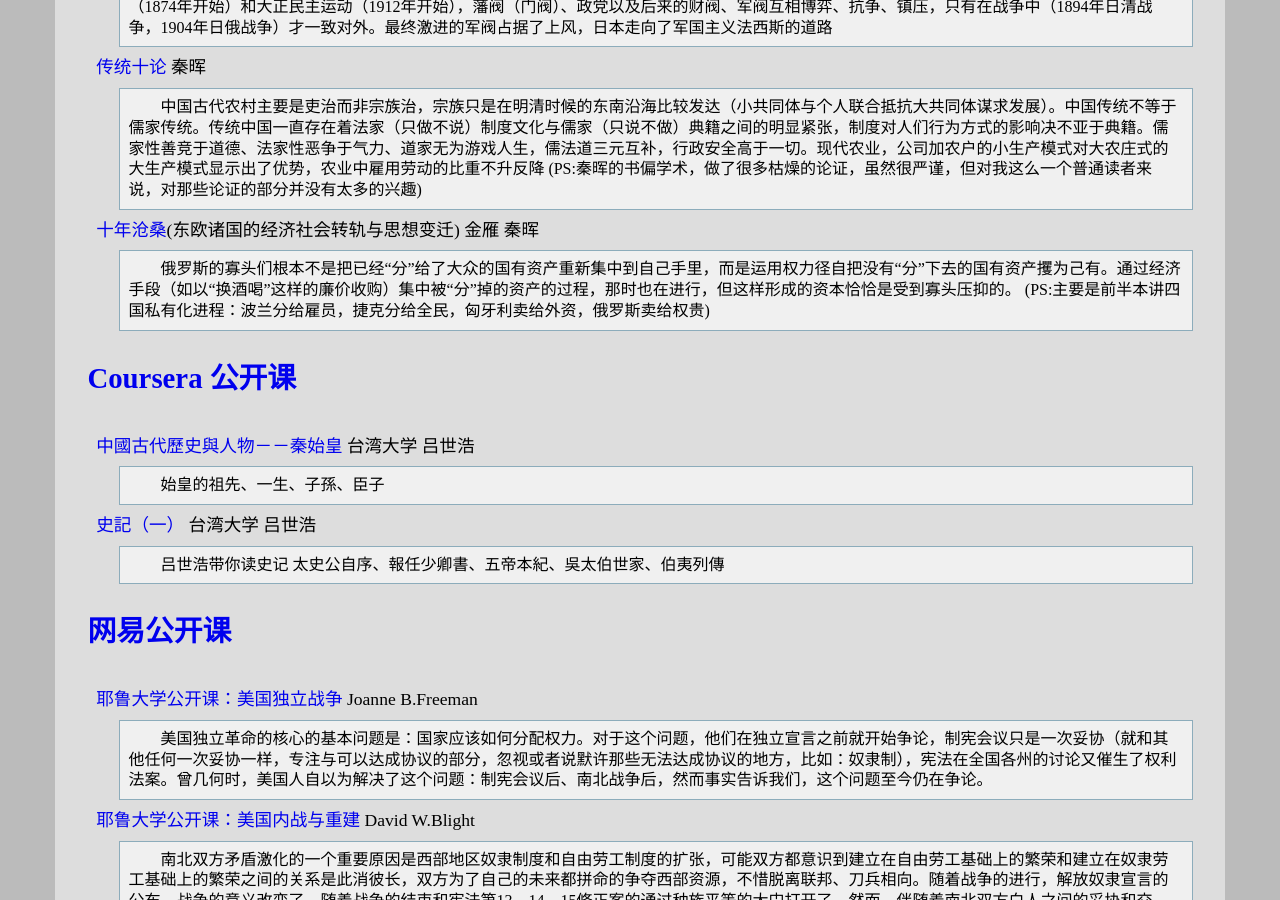
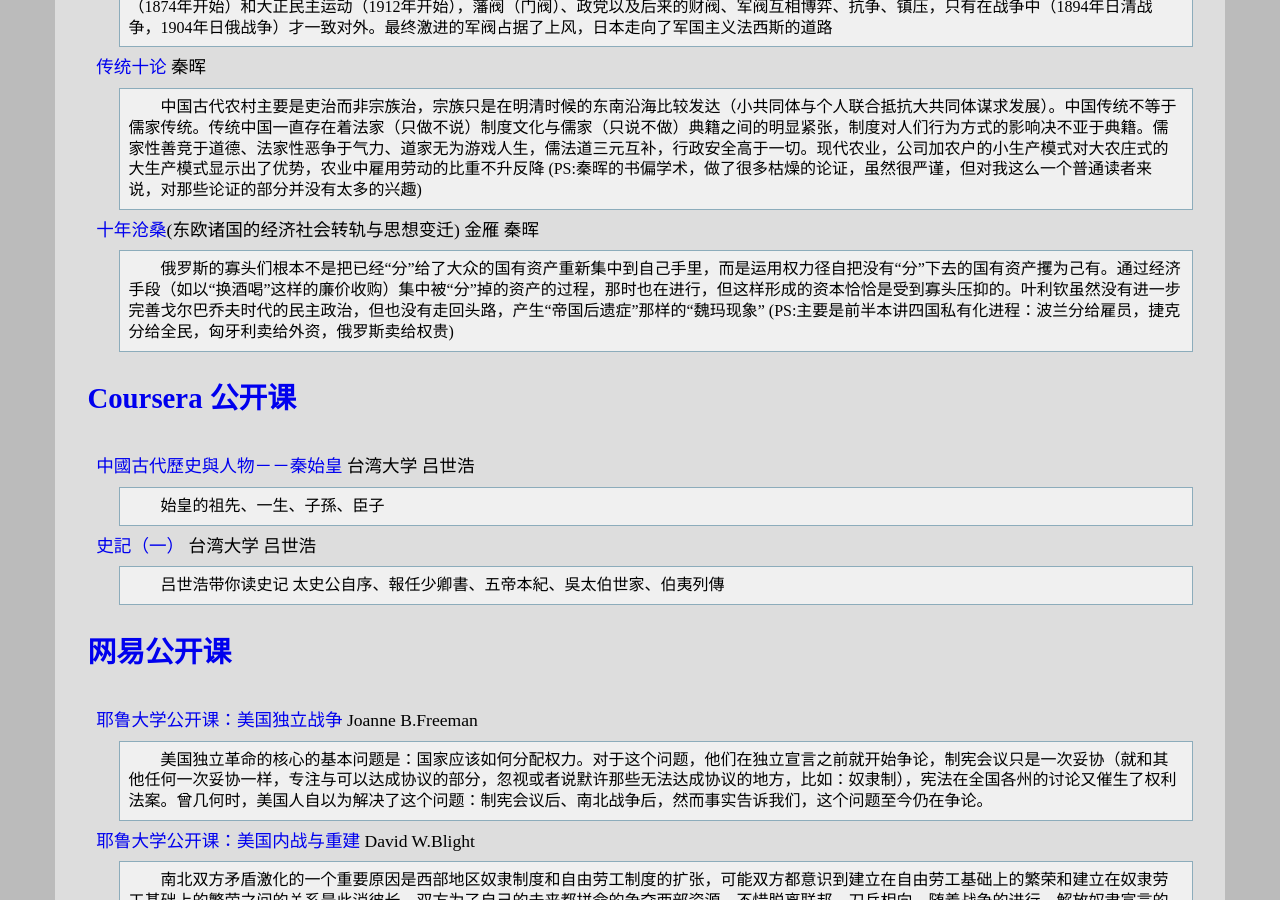
Before and after one commit to leiqin/leiqin.github.io, a Jekyll site: the page built from shoucang/history.markdown, in a window 1280 px wide and 900 px high, scrolled down 1976 px. Built offline with Jekyll 4.4.1, drawn with Linux system fonts in a browser that asks for light colours; comment, search, counter and statistics services are not loaded.

Commit message:
_ 小修改

```diff
--- a/shoucang/history.markdown
+++ b/shoucang/history.markdown
@@ -68,7 +68,7 @@ title: 以史为镜
 :	中国古代农村主要是吏治而非宗族治，宗族只是在明清时候的东南沿海比较发达（小共同体与个人联合抵抗大共同体谋求发展）。中国传统不等于儒家传统。传统中国一直存在着法家（只做不说）制度文化与儒家（只说不做）典籍之间的明显紧张，制度对人们行为方式的影响决不亚于典籍。儒家性善竞于道德、法家性恶争于气力、道家无为游戏人生，儒法道三元互补，行政安全高于一切。现代农业，公司加农户的小生产模式对大农庄式的大生产模式显示出了优势，农业中雇用劳动的比重不升反降 (PS:秦晖的书偏学术，做了很多枯燥的论证，虽然很严谨，但对我这么一个普通读者来说，对那些论证的部分并没有太多的兴趣)
 
 [十年沧桑](http://book.douban.com/subject/11615542/)(东欧诸国的经济社会转轨与思想变迁) 金雁 秦晖
-:	俄罗斯的寡头们根本不是把已经“分”给了大众的国有资产重新集中到自己手里，而是运用权力径自把没有“分”下去的国有资产攫为己有。通过经济手段（如以“换酒喝”这样的廉价收购）集中被“分”掉的资产的过程，那时也在进行，但这样形成的资本恰恰是受到寡头压抑的。 (PS:主要是前半本讲四国私有化进程：波兰分给雇员，捷克分给全民，匈牙利卖给外资，俄罗斯卖给权贵)
+:	俄罗斯的寡头们根本不是把已经“分”给了大众的国有资产重新集中到自己手里，而是运用权力径自把没有“分”下去的国有资产攫为己有。通过经济手段（如以“换酒喝”这样的廉价收购）集中被“分”掉的资产的过程，那时也在进行，但这样形成的资本恰恰是受到寡头压抑的。叶利钦虽然没有进一步完善戈尔巴乔夫时代的民主政治，但也没有走回头路，产生“帝国后遗症”那样的“魏玛现象” (PS:主要是前半本讲四国私有化进程：波兰分给雇员，捷克分给全民，匈牙利卖给外资，俄罗斯卖给权贵)
 
 ### [Coursera 公开课](https://www.coursera.org/)
 
```
